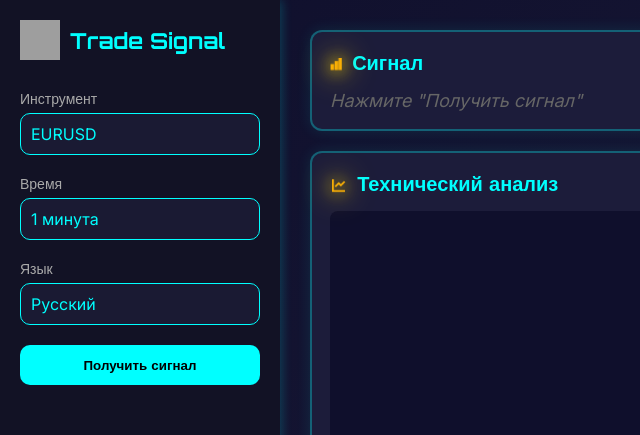
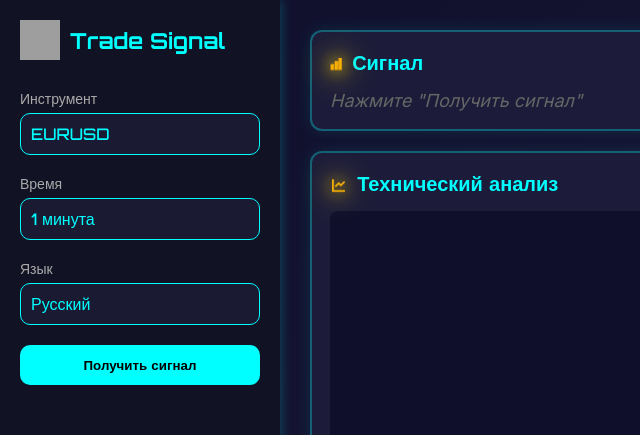
Before and after one commit to delayzeaLUDIK/sfd, a plain HTML site: page index.html in a window 1280 px wide. Shown: the top 435 px of the page, 0-640 px from the left. Drawn offline with nearby package versions, Linux system fonts and the light colour scheme; grey boxes are pictures that could not be loaded.

Commit message:
Update index.html

```diff
--- a/index.html
+++ b/index.html
@@ -107,7 +107,12 @@
     width: 100%;
     }
 
-
+  .settings,
+.settings label,
+.settings .custom-select-trigger,
+.settings .custom-option {
+  font-family: 'Orbitron', sans-serif;
+}
     .custom-select.open .custom-options {
     opacity: 1;
     visibility: visible;
```
